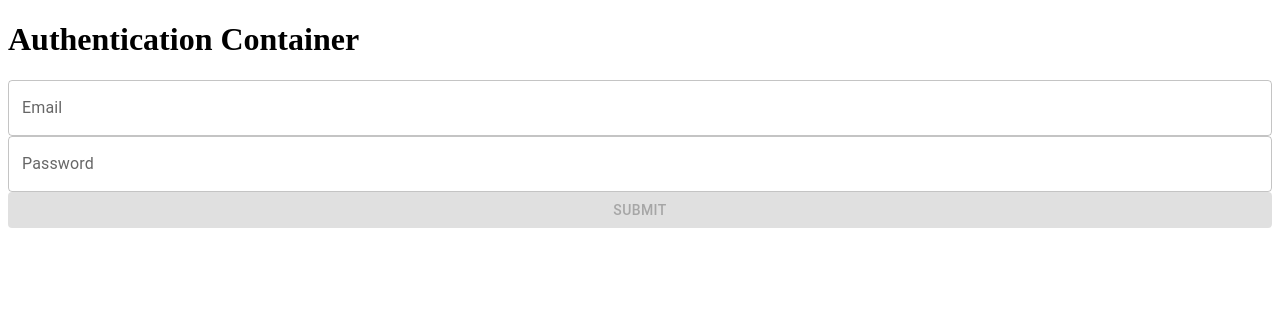
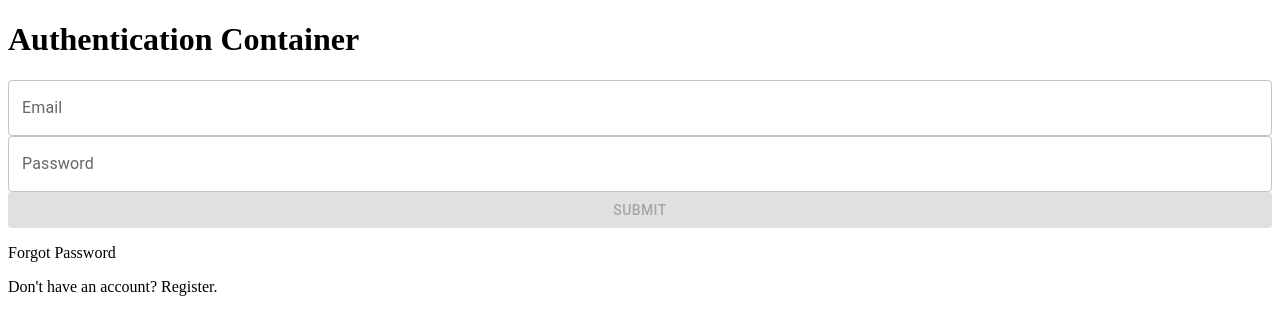
Before and after one commit to NeutronScott12/TheLastHurrahComponents, a React (Create React App) app in the folder packages/react-authentication-component/: page / in a window 1280 px wide. Shown: the top 334 px of the page. Built offline with nearby package versions, Linux system fonts and the light colour scheme; the HTML template or start-up script is replaced by a standard one.

Commit message:
setup login and register component

```diff
--- a/packages/react-authentication-component/package.json
+++ b/packages/react-authentication-component/package.json
@@ -8,11 +8,11 @@
     "@mui/styles": "^5.8.0",
     "@testing-library/jest-dom": "^5.16.4",
     "@testing-library/react": "^13.3.0",
-    "@testing-library/user-event": "^13.5.0",
+    "@testing-library/user-event": "^14.2.0",
     "@thelasthurrah/authentication_api": "^0.1.1",
     "@types/jest": "^27.5.1",
-    "@types/node": "^16.11.36",
-    "@types/react": "^18.0.9",
+    "@types/node": "^17.0.38",
+    "@types/react": "^18.0.10",
     "@types/react-dom": "^18.0.5",
     "formik": "^2.2.9",
     "react": "^18.1.0",
--- a/packages/react-authentication-component/src/App.tsx
+++ b/packages/react-authentication-component/src/App.tsx
@@ -3,7 +3,10 @@ import { AuthenticationContainer } from './library/src/AuthenticationContainer'
 function App() {
     return (
         <div className="App">
-            <AuthenticationContainer />
+            <AuthenticationContainer
+                application_id=""
+                logInCallback={() => console.log('working')}
+            />
         </div>
     )
 }
--- a/packages/react-authentication-component/src/library/src/AuthenticationContainer.tsx
+++ b/packages/react-authentication-component/src/library/src/AuthenticationContainer.tsx
@@ -1,85 +1,57 @@
-import React from 'react'
-import { Button, TextField } from '@mui/material'
-import { AuthenticationAPI } from '@thelasthurrah/authentication_api'
-import { useFormik } from 'formik'
+import React, { useState } from 'react'
+import { LoginContainer } from './components/login/LoginComponent'
+import { RegisterContainer } from './components/register/RegisterComponent'
 
 interface IAutheticationContainer {
     children?: React.ReactNode
+    logInCallback: () => void
+    application_id: string
 }
 
-export const AuthenticationContainer: React.FC<
-    IAutheticationContainer
-> = () => {
-    const {
-        handleSubmit,
-        handleChange,
-        errors,
-        values,
-        touched,
-        isSubmitting,
-        dirty,
-    } = useFormik({
-        initialValues: {
-            username: '',
-            email: '',
-            password: '',
-        },
-        // validationSchema: {},
-        onSubmit: async ({ email, password }, { setSubmitting }) => {
-            console.log(email, password)
+export enum CHANGE_FORM_DISPLAY {
+    LOGIN,
+    REGISTRATION,
+    FORGOT_PASSWORD,
+}
 
-            const authenticationAPI = new AuthenticationAPI(
-                'http://localhost:4000/graphql',
-                'first-application',
-            )
+export const AuthenticationContainer: React.FC<IAutheticationContainer> = ({
+    logInCallback,
+    application_id,
+}) => {
+    const [showDisplay, changeDisplay] = useState(CHANGE_FORM_DISPLAY.LOGIN)
 
-            const result = await authenticationAPI.mutations.login({
-                email,
-                password,
-            })
-
-            console.log('RESULT', result)
-
-            setSubmitting(false)
-        },
-    })
+    const Display = () => {
+        switch (showDisplay) {
+            case CHANGE_FORM_DISPLAY.LOGIN:
+                return (
+                    <LoginContainer
+                        logInCallback={logInCallback}
+                        changeDisplay={changeDisplay}
+                    />
+                )
+            case CHANGE_FORM_DISPLAY.REGISTRATION:
+                return (
+                    <RegisterContainer
+                        application_id={application_id}
+                        changeDisplay={changeDisplay}
+                    />
+                )
+            // case CHANGE_FORM_DISPLAY.FORGOT_PASSWORD:
+            // 	return <ForgotPassword changeDisplay={changeDisplay} />
+            default:
+                return (
+                    <LoginContainer
+                        logInCallback={logInCallback}
+                        changeDisplay={changeDisplay}
+                    />
+                )
+        }
+    }
 
     return (
         <div>
             <h1>Authentication Container</h1>
-            <form onSubmit={handleSubmit}>
-                <TextField
-                    fullWidth
-                    id="email"
-                    name="email"
-                    label="Email"
-                    value={values.email}
-                    onChange={handleChange}
-                    error={touched.email && Boolean(errors.email)}
-                    helperText={touched.email && errors.email}
-                />
-                <TextField
-                    autoComplete="off"
-                    fullWidth
-                    id="password"
-                    name="password"
-                    label="Password"
-                    type="password"
-                    value={values.password}
-                    onChange={handleChange}
-                    error={touched.password && Boolean(errors.password)}
-                    helperText={touched.password && errors.password}
-                />
-                <Button
-                    disabled={isSubmitting || dirty === false}
-                    color="primary"
-                    variant="contained"
-                    fullWidth
-                    type="submit"
-                >
-                    Submit
-                </Button>
-            </form>
+            <Display />
         </div>
     )
 }
--- /dev/null
+++ b/packages/react-authentication-component/src/library/src/components/login/LoginComponent.tsx
@@ -0,0 +1,102 @@
+import React from 'react'
+import { Button, TextField } from '@mui/material'
+import { useFormik } from 'formik'
+import { AuthenticationAPI } from '@thelasthurrah/authentication_api'
+import { CHANGE_FORM_DISPLAY } from '../../AuthenticationContainer'
+
+interface ILoginContainer {
+    changeDisplay: React.Dispatch<React.SetStateAction<CHANGE_FORM_DISPLAY>>
+    logInCallback: () => void
+}
+
+export const LoginContainer: React.FC<ILoginContainer> = ({
+    changeDisplay,
+}) => {
+    const {
+        handleSubmit,
+        handleChange,
+        errors,
+        values,
+        touched,
+        isSubmitting,
+        dirty,
+    } = useFormik({
+        initialValues: {
+            username: '',
+            email: '',
+            password: '',
+        },
+        // validationSchema: {},
+        onSubmit: async ({ email, password }, { setSubmitting }) => {
+            console.log(email, password)
+
+            const authenticationAPI = new AuthenticationAPI(
+                'http://localhost:4000/graphql',
+                'first-application',
+            )
+
+            const result = await authenticationAPI.mutations.login({
+                email,
+                password,
+            })
+
+            console.log('RESULT', result)
+
+            setSubmitting(false)
+        },
+    })
+
+    return (
+        <form onSubmit={handleSubmit}>
+            <TextField
+                fullWidth
+                id="email"
+                name="email"
+                label="Email"
+                value={values.email}
+                onChange={handleChange}
+                error={touched.email && Boolean(errors.email)}
+                helperText={touched.email && errors.email}
+            />
+            <TextField
+                autoComplete="off"
+                fullWidth
+                id="password"
+                name="password"
+                label="Password"
+                type="password"
+                value={values.password}
+                onChange={handleChange}
+                error={touched.password && Boolean(errors.password)}
+                helperText={touched.password && errors.password}
+            />
+            <Button
+                disabled={isSubmitting || dirty === false}
+                color="primary"
+                variant="contained"
+                fullWidth
+                type="submit"
+            >
+                Submit
+            </Button>
+            <div>
+                <p
+                    style={{ cursor: 'grab' }}
+                    onClick={() =>
+                        changeDisplay(CHANGE_FORM_DISPLAY.FORGOT_PASSWORD)
+                    }
+                >
+                    Forgot Password
+                </p>
+                <p
+                    style={{ cursor: 'grab' }}
+                    onClick={() =>
+                        changeDisplay(CHANGE_FORM_DISPLAY.REGISTRATION)
+                    }
+                >
+                    Don't have an account? Register.
+                </p>
+            </div>
+        </form>
+    )
+}
--- /dev/null
+++ b/packages/react-authentication-component/src/library/src/components/register/RegisterComponent.tsx
@@ -0,0 +1,106 @@
+import React from 'react'
+import { useFormik } from 'formik'
+import { Button, TextField } from '@mui/material'
+import { CHANGE_FORM_DISPLAY } from '../../AuthenticationContainer'
+
+interface IRegisterFormInitialValues {
+    username: string
+    email: string
+    password: string
+    repeat_password: string
+}
+
+interface IRegisterContainer {
+    changeDisplay: React.Dispatch<React.SetStateAction<CHANGE_FORM_DISPLAY>>
+    application_id: string
+}
+
+export const RegisterContainer: React.FC<IRegisterContainer> = ({
+    changeDisplay,
+}) => {
+    const {
+        handleChange,
+        handleSubmit,
+        values,
+        touched,
+        errors,
+        isSubmitting,
+        dirty,
+    } = useFormik<IRegisterFormInitialValues>({
+        initialValues: {
+            username: '',
+            email: '',
+            password: '',
+            repeat_password: '',
+        },
+        async onSubmit(values) {
+            console.log(values)
+        },
+    })
+
+    return (
+        <form onSubmit={handleSubmit}>
+            <TextField
+                fullWidth
+                id="email"
+                name="email"
+                label="Email"
+                value={values.email}
+                onChange={handleChange}
+                error={touched.email && Boolean(errors.email)}
+                helperText={touched.email && errors.email}
+            />
+            <TextField
+                autoComplete="off"
+                fullWidth
+                id="password"
+                name="password"
+                label="Password"
+                type="password"
+                value={values.password}
+                onChange={handleChange}
+                error={touched.password && Boolean(errors.password)}
+                helperText={touched.password && errors.password}
+            />
+            <TextField
+                autoComplete="off"
+                fullWidth
+                id="repeat_password"
+                name="repeat_password"
+                label="Repeat Password"
+                type="repeat_password"
+                value={values.repeat_password}
+                onChange={handleChange}
+                error={
+                    touched.repeat_password && Boolean(errors.repeat_password)
+                }
+                helperText={touched.repeat_password && errors.repeat_password}
+            />
+            <Button
+                disabled={isSubmitting || dirty === false}
+                color="primary"
+                variant="contained"
+                fullWidth
+                type="submit"
+            >
+                Submit
+            </Button>
+            <div>
+                <p
+                    style={{ cursor: 'grab' }}
+                    onClick={() =>
+                        changeDisplay(CHANGE_FORM_DISPLAY.FORGOT_PASSWORD)
+                    }
+                >
+                    Forgot Password
+                </p>
+                <p
+                    style={{ cursor: 'grab' }}
+                    onClick={() => changeDisplay(CHANGE_FORM_DISPLAY.LOGIN)}
+                >
+                    Already have an account? Login.
+                </p>
+            </div>
+        </form>
+    )
+}
```
